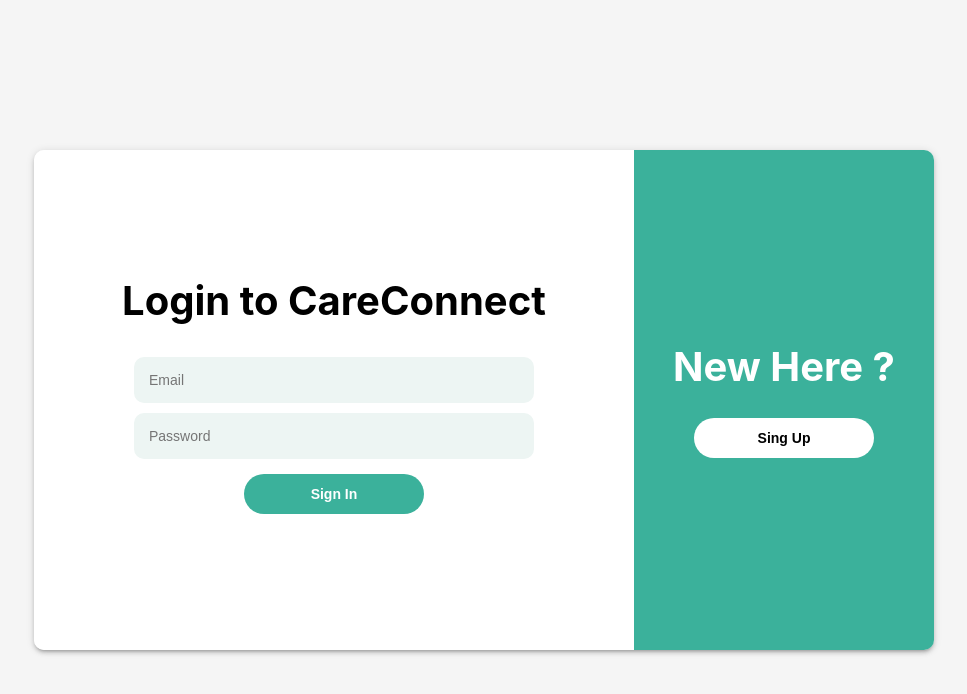
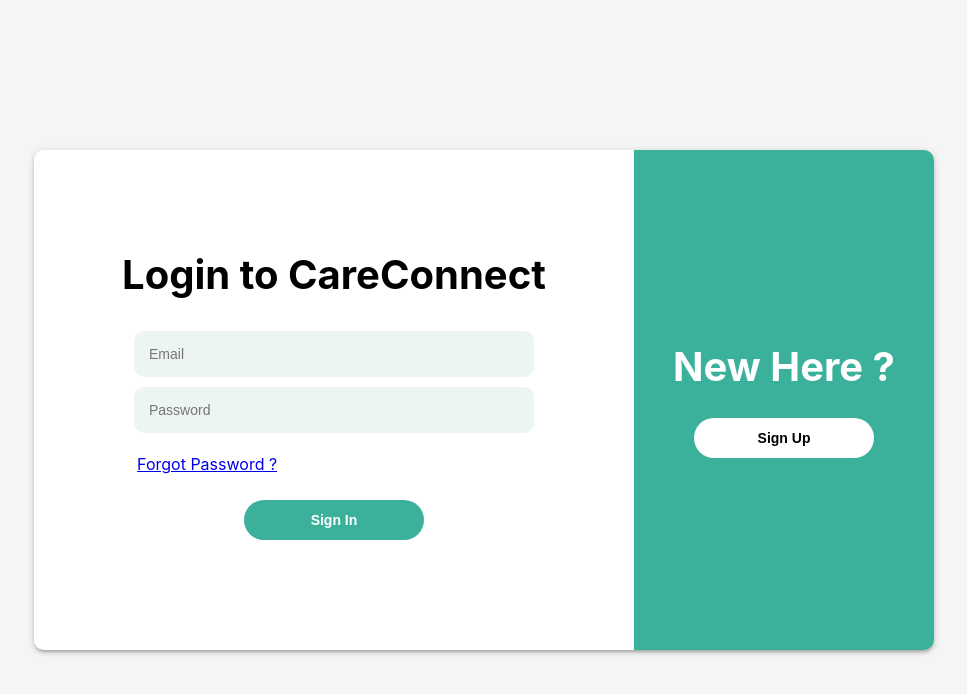
Before and after one commit to WSU-4110/CareConnect, a React (Create React App) app in the folder client/: page /login in a window 1280 px wide. Shown: the top 694 px of the page, without its empty margins (156-1123 px from the left). Built offline with nearby package versions, Linux system fonts and the light colour scheme.

Commit message:
Updated login page UI and add password reset functionality

```diff
--- a/client/src/components/Login/index.jsx
+++ b/client/src/components/Login/index.jsx
@@ -53,6 +53,9 @@
 							required
 							className={styles.input}
 						/>
+						<Link to="/forgot-password" style={{ alignSelf: "flex-start" }}>
+							<p style={{ padding: "0 15px" }}>Forgot Password ?</p>
+						</Link>
 						{error && <div className={styles.error_msg}>{error}</div>}
 						<button type="submit" className={styles.green_btn}>
 							Sign In
@@ -63,7 +66,7 @@
 					<h1>New Here ?</h1>
 					<Link to="/signup">
 						<button type="button" className={styles.white_btn}>
-							Sing Up
+							Sign Up
 						</button>
 					</Link>
 				</div>
```
